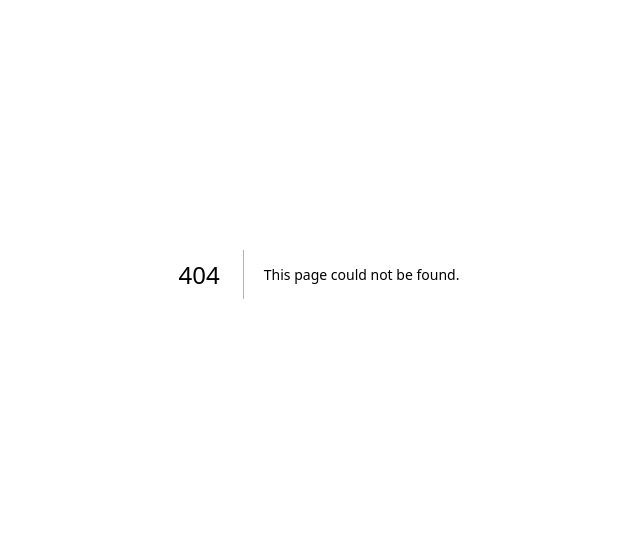
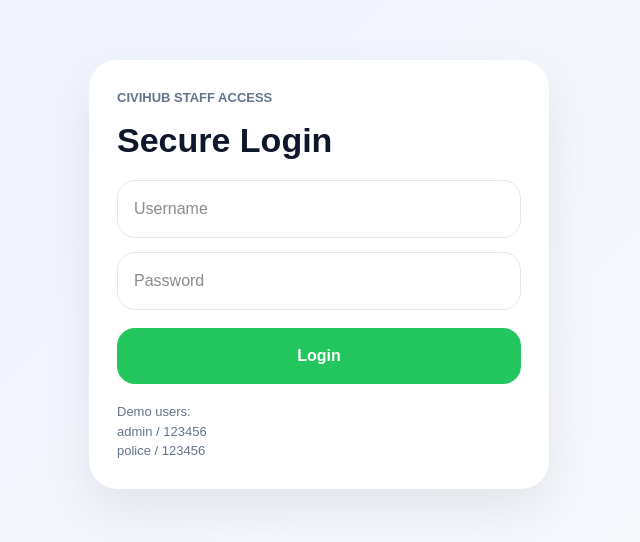
Before and after one commit to LarryCollinsAka/civichub, a Next.js app: page /login in a window 1280 px wide. Before the commit this address had no page. Shown: the part 126-668 px from the top of the page, without its empty margins (321-961 px from the left). Built offline with nearby package versions, Linux system fonts and the light colour scheme.

Commit message:
Added Auth

```diff
--- a/src/app/dashboard/page.tsx
+++ b/src/app/dashboard/page.tsx
@@ -1,154 +1,152 @@
-export default function DashboardPage() {
-  const incidents = [
-    {
-      id: "#CH-104",
-      type: "Road Accident",
-      area: "Melen",
-      status: "Urgent",
-      time: "2 min ago",
-    },
-    {
-      id: "#CH-105",
-      type: "Flood Alert",
-      area: "Mvog-Ada",
-      status: "Active",
-      time: "8 min ago",
-    },
-    {
-      id: "#CH-106",
-      type: "Suspicious Activity",
-      area: "Bastos",
-      status: "Review",
-      time: "14 min ago",
-    },
-    {
-      id: "#CH-107",
-      type: "Fire Incident",
-      area: "Essos",
-      status: "Urgent",
-      time: "21 min ago",
-    },
-  ];
+import { redirect } from "next/navigation";
+import { getSession } from "@/lib/auth";
 
-  const priorities = [
-    "Cluster of robbery reports near Central Market",
-    "Flood risk increasing in lowland zones",
-    "Repeat false alerts detected in Bastos",
-    "Accident hotspot forming around Melen Junction",
-  ];
+export default async function DashboardPage() {
+  const session = await getSession();
+
+  if (!session) {
+    redirect("/login");
+  }
 
   return (
-    <main className="min-h-screen bg-slate-100 p-5 md:p-8">
-      {/* Header */}
-      <section className="flex flex-col gap-4 md:flex-row md:items-center md:justify-between">
-        <div>
-          <p className="text-sm text-slate-500">Admin Console</p>
-          <h1 className="text-3xl font-bold">Civihub Dashboard</h1>
+    <main
+      style={{
+        minHeight: "100vh",
+        background: "#f8fafc",
+        padding: 24,
+      }}
+    >
+      <div
+        style={{
+          maxWidth: 1200,
+          margin: "0 auto",
+        }}
+      >
+        <div
+          style={{
+            background: "white",
+            borderRadius: 28,
+            padding: 24,
+            boxShadow:
+              "0 20px 50px rgba(0,0,0,.06)",
+          }}
+        >
+          <div
+            style={{
+              fontSize: 13,
+              color: "#64748b",
+              fontWeight: 700,
+            }}
+          >
+            CIVIHUB CONTROL CENTER
           </div>
 
-        <button className="rounded-2xl bg-green-500 px-6 py-3 text-white font-semibold hover:bg-green-600 transition">
-          Export Reports
-        </button>
-      </section>
+          <h1
+            style={{
+              fontSize: 38,
+              fontWeight: 800,
+              color: "#0f172a",
+              marginTop: 8,
+            }}
+          >
+            Welcome {session.user}
+          </h1>
 
-      {/* Stats */}
-      <section className="mt-8 grid gap-4 md:grid-cols-4">
+          <p
+            style={{
+              color: "#64748b",
+              marginTop: 8,
+            }}
+          >
+            Role: {session.role}
+          </p>
+        </div>
+
+        <div
+          style={{
+            display: "grid",
+            gridTemplateColumns:
+              "repeat(auto-fit,minmax(220px,1fr))",
+            gap: 16,
+            marginTop: 20,
+          }}
+        >
           {[
-          ["124", "Total Reports"],
-          ["18", "Urgent Cases"],
-          ["42", "Resolved Today"],
-          ["93%", "Response Rate"],
-        ].map(([value, label]) => (
+            ["14", "New Reports"],
+            ["4", "Critical"],
+            ["8", "Assigned"],
+            ["91%", "AI Accuracy"],
+          ].map(([n, t]) => (
             <div
-            key={label}
-            className="rounded-3xl bg-white p-5 shadow-sm"
+              key={t}
+              style={{
+                background: "white",
+                padding: 24,
+                borderRadius: 24,
+                boxShadow:
+                  "0 20px 50px rgba(0,0,0,.05)",
+              }}
             >
-            <p className="text-3xl font-bold">{value}</p>
-            <p className="mt-2 text-sm text-slate-500">{label}</p>
+              <div
+                style={{
+                  fontSize: 32,
+                  fontWeight: 800,
+                }}
+              >
+                {n}
+              </div>
+
+              <div
+                style={{
+                  color: "#64748b",
+                  marginTop: 8,
+                }}
+              >
+                {t}
+              </div>
             </div>
           ))}
-      </section>
-
-      {/* Main Grid */}
-      <section className="mt-8 grid gap-6 lg:grid-cols-3">
-        {/* Table */}
-        <div className="lg:col-span-2 rounded-3xl bg-white p-5 shadow-sm">
-          <div className="flex items-center justify-between">
-            <h2 className="text-xl font-bold">Recent Incidents</h2>
-            <button className="text-sm text-green-600 font-medium">
-              View all
-            </button>
         </div>
 
-          <div className="mt-5 overflow-x-auto">
-            <table className="w-full text-left">
-              <thead>
-                <tr className="text-sm text-slate-500 border-b">
-                  <th className="pb-3">ID</th>
-                  <th className="pb-3">Type</th>
-                  <th className="pb-3">Area</th>
-                  <th className="pb-3">Status</th>
-                  <th className="pb-3">Time</th>
-                </tr>
-              </thead>
-
-              <tbody>
-                {incidents.map((item) => (
-                  <tr
-                    key={item.id}
-                    className="border-b last:border-0"
+        <div
+          style={{
+            marginTop: 20,
+            background: "white",
+            padding: 24,
+            borderRadius: 28,
+            boxShadow:
+              "0 20px 50px rgba(0,0,0,.05)",
+          }}
         >
-                    <td className="py-4 font-medium">{item.id}</td>
-                    <td className="py-4">{item.type}</td>
-                    <td className="py-4">{item.area}</td>
-                    <td className="py-4">
-                      <span
-                        className={`rounded-full px-3 py-1 text-xs font-semibold ${
-                          item.status === "Urgent"
-                            ? "bg-red-100 text-red-600"
-                            : item.status === "Active"
-                            ? "bg-green-100 text-green-600"
-                            : "bg-yellow-100 text-yellow-700"
-                        }`}
+          <h2
+            style={{
+              fontSize: 24,
+              fontWeight: 800,
+            }}
           >
-                        {item.status}
-                      </span>
-                    </td>
-                    <td className="py-4 text-sm text-slate-500">
-                      {item.time}
-                    </td>
-                  </tr>
-                ))}
-              </tbody>
-            </table>
-          </div>
-        </div>
-
-        {/* AI Panel */}
-        <div className="rounded-3xl bg-slate-900 text-white p-5 shadow-sm">
-          <p className="text-sm text-green-400">
-            NVIDIA NIM Intelligence
-          </p>
-          <h2 className="text-2xl font-bold mt-2">
-            AI Priority Queue
+            Incoming Incidents
           </h2>
 
-          <div className="mt-5 space-y-3">
-            {priorities.map((item, i) => (
+          {[
+            "Robbery near Melen Junction",
+            "Accident at Ngoa Ekelle",
+            "Flood alert at Mokolo",
+          ].map((item) => (
             <div
-                key={i}
-                className="rounded-2xl bg-white/10 p-4 text-sm"
+              key={item}
+              style={{
+                padding: 16,
+                marginTop: 12,
+                borderRadius: 18,
+                background: "#f8fafc",
+                fontWeight: 600,
+              }}
             >
               {item}
             </div>
           ))}
         </div>
-
-          <button className="mt-5 w-full rounded-2xl bg-green-500 py-3 font-semibold hover:bg-green-600 transition">
-            Run Analysis
-          </button>
       </div>
-      </section>
     </main>
   );
 }
--- /dev/null
+++ b/src/app/login/page.tsx
@@ -0,0 +1,146 @@
+"use client";
+
+import { useState } from "react";
+
+export default function LoginPage() {
+  const [user, setUser] = useState("");
+  const [pass, setPass] = useState("");
+
+  function login() {
+    if (
+      user === "admin" &&
+      pass === "123456"
+    ) {
+      document.cookie =
+        "civihub_user=Admin; path=/";
+      document.cookie =
+        "civihub_role=superadmin; path=/";
+
+      window.location.href = "/dashboard";
+      return;
+    }
+
+    if (
+      user === "police" &&
+      pass === "123456"
+    ) {
+      document.cookie =
+        "civihub_user=Police Officer; path=/";
+      document.cookie =
+        "civihub_role=police; path=/";
+
+      window.location.href = "/dashboard";
+      return;
+    }
+
+    alert("Invalid credentials");
+  }
+
+  return (
+    <main
+      style={{
+        minHeight: "100vh",
+        display: "grid",
+        placeItems: "center",
+        background:
+          "linear-gradient(135deg,#eef2ff,#f8fafc)",
+        padding: 20,
+      }}
+    >
+      <div
+        style={{
+          width: "100%",
+          maxWidth: 460,
+          background: "white",
+          padding: 28,
+          borderRadius: 28,
+          boxShadow:
+            "0 20px 50px rgba(0,0,0,.08)",
+        }}
+      >
+        <div
+          style={{
+            fontSize: 13,
+            color: "#64748b",
+            fontWeight: 700,
+          }}
+        >
+          CIVIHUB STAFF ACCESS
+        </div>
+
+        <h1
+          style={{
+            fontSize: 34,
+            fontWeight: 800,
+            marginTop: 8,
+            color: "#0f172a",
+          }}
+        >
+          Secure Login
+        </h1>
+
+        <input
+          placeholder="Username"
+          value={user}
+          onChange={(e) =>
+            setUser(e.target.value)
+          }
+          style={input}
+        />
+
+        <input
+          type="password"
+          placeholder="Password"
+          value={pass}
+          onChange={(e) =>
+            setPass(e.target.value)
+          }
+          style={input}
+        />
+
+        <button
+          onClick={login}
+          style={btn}
+        >
+          Login
+        </button>
+
+        <div
+          style={{
+            marginTop: 18,
+            fontSize: 13,
+            color: "#64748b",
+          }}
+        >
+          Demo users:
+          <br />
+          admin / 123456
+          <br />
+          police / 123456
+        </div>
+      </div>
+    </main>
+  );
+}
+
+const input = {
+  width: "100%",
+  marginTop: 14,
+  padding: "16px",
+  borderRadius: "18px",
+  border: "1px solid #e5e7eb",
+  fontSize: 16,
+};
+
+const btn = {
+  width: "100%",
+  marginTop: 18,
+  padding: "16px",
+  borderRadius: "18px",
+  border: "none",
+  background: "#22c55e",
+  color: "white",
+  fontWeight: 800,
+  fontSize: 16,
+  cursor: "pointer",
+};
--- /dev/null
+++ b/src/lib/auth.ts
@@ -0,0 +1,11 @@
+import { cookies } from "next/headers";
+
+export async function getSession() {
+  const cookieStore = await cookies();
+  const role = cookieStore.get("civihub_role")?.value;
+  const user = cookieStore.get("civihub_user")?.value;
+
+  if (!user || !role) return null;
+
+  return { user, role };
+}
--- /dev/null
+++ b/src/proxy.ts
@@ -0,0 +1,17 @@
+import { NextResponse } from "next/server";
+import type { NextRequest } from "next/server";
+
+export function proxy(request: NextRequest) {
+  const isDashboard = request.nextUrl.pathname.startsWith("/dashboard");
+  const session = request.cookies.get("civihub_user")?.value;
+
+  if (isDashboard && !session) {
+    return NextResponse.redirect(new URL("/login", request.url));
+  }
+
+  return NextResponse.next();
+}
+
+export const config = {
+  matcher: ["/dashboard/:path*"],
+};
```
Lines whose indentation alone changed are shown as unchanged.
